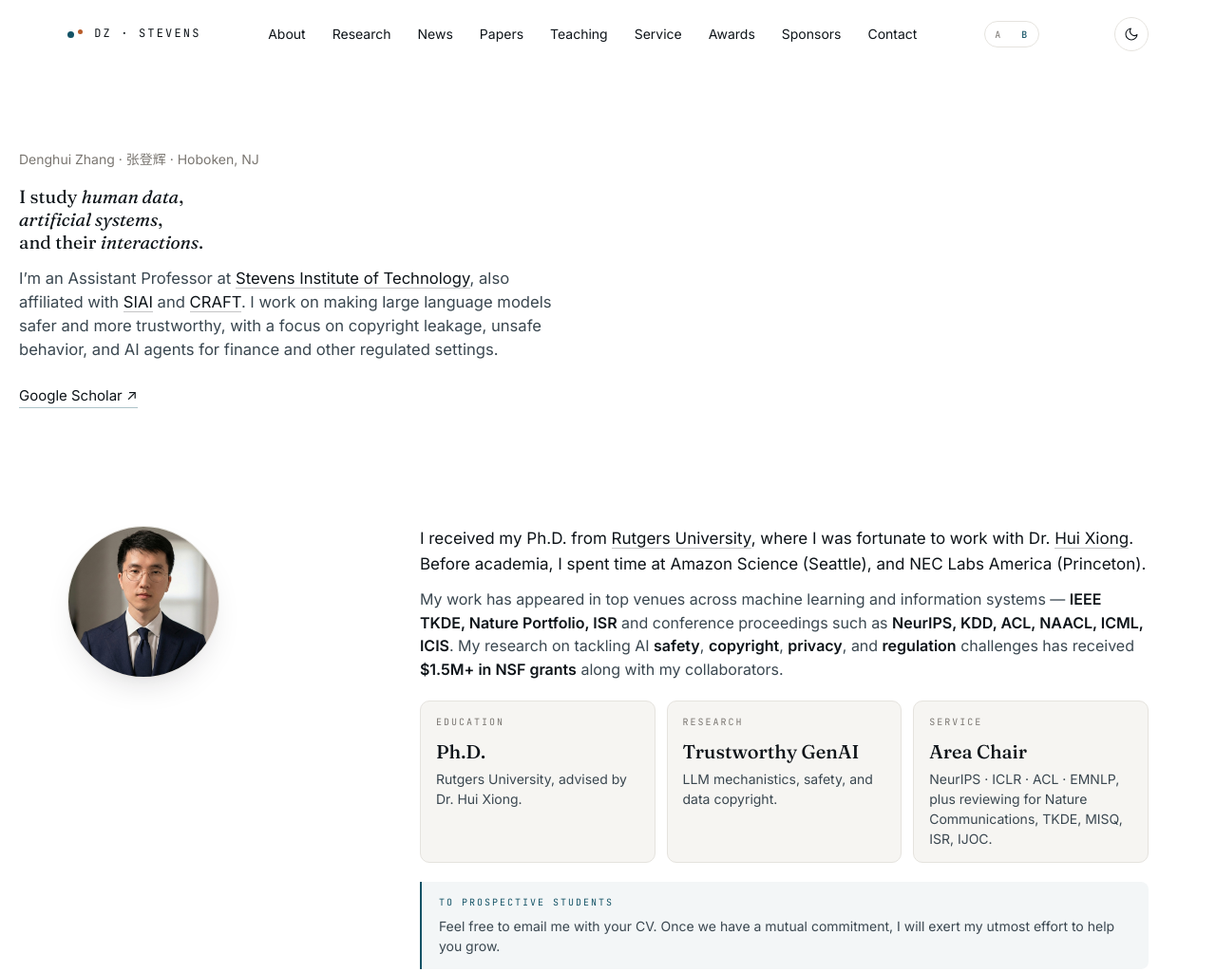
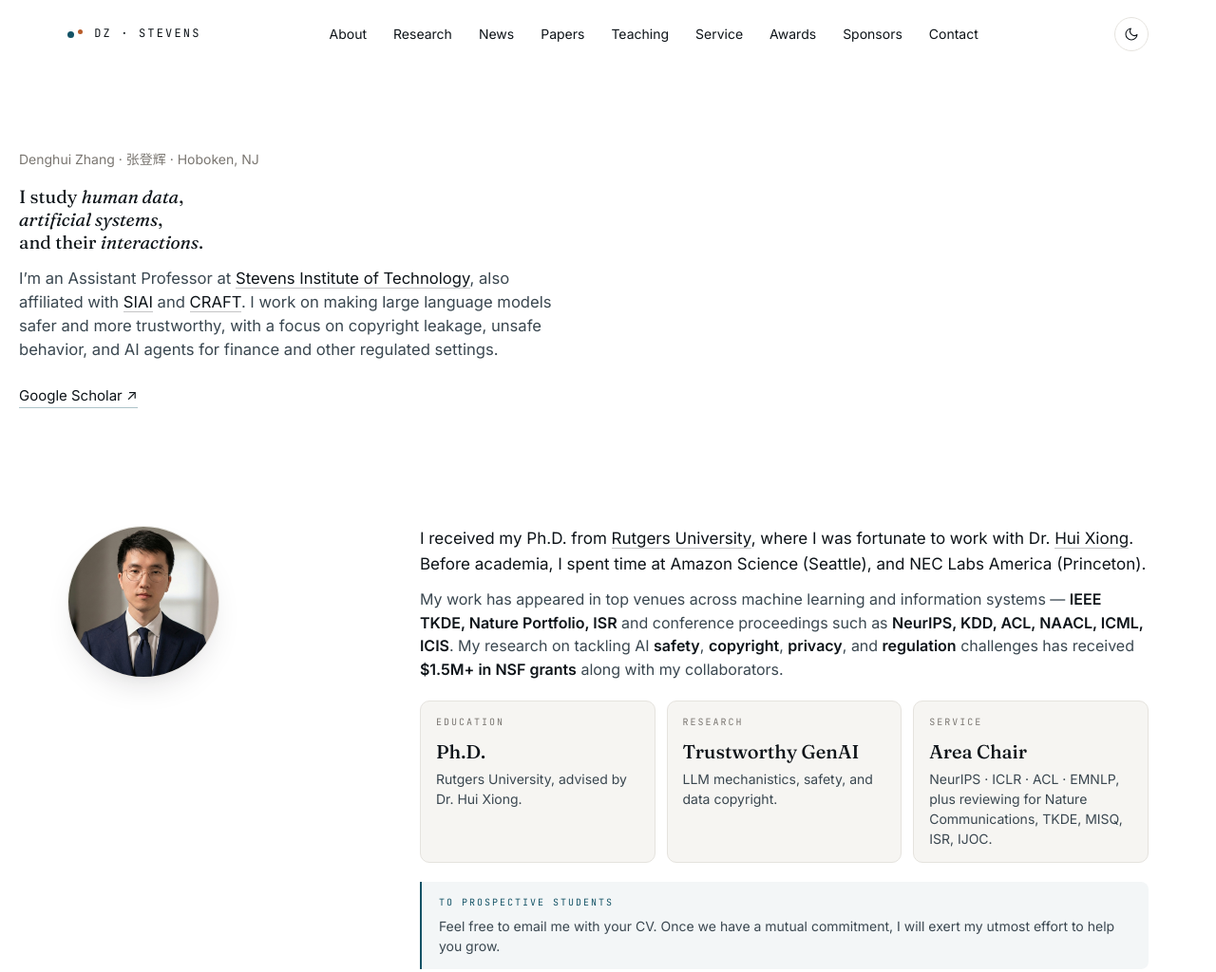
Before and after one commit to denghui-research/denghui-research.github.io, a plain HTML site: page index.html in a window 1280 px wide. Shown: the top 1024 px of the page at 95% size. Drawn offline with Linux system fonts and the light colour scheme.

Commit message:
Remove A/B style switch and its event handler

```diff
--- a/index.html
+++ b/index.html
@@ -793,37 +793,6 @@ footer a:hover { color: var(--accent); }
   --constellation: #EDE9DE;
 }
 
-/* Pill style switch */
-.style-toggle {
-  display: inline-flex;
-  align-items: center;
-  height: 28px;
-  border: 1px solid var(--rule);
-  border-radius: 999px;
-  background: transparent;
-  font-family: var(--mono);
-  font-size: 10px;
-  letter-spacing: 0.18em;
-  text-transform: uppercase;
-  cursor: pointer;
-  user-select: none;
-  padding: 0;
-  overflow: hidden;
-}
-.style-toggle:hover { border-color: var(--ink); }
-.style-toggle .opt {
-  width: 28px;
-  height: 28px;
-  display: inline-flex;
-  align-items: center;
-  justify-content: center;
-  color: var(--ink-mute);
-  transition: background 0.18s, color 0.18s;
-}
-.style-toggle .opt-a { color: var(--accent); font-weight: 500; }
-:root[data-style="scholar"] .style-toggle .opt-a { color: var(--ink-mute); font-weight: 400; }
-:root[data-style="scholar"] .style-toggle .opt-b { color: var(--accent); font-weight: 500; }
-
 /* ============ THEME TOGGLE ============ */
 .theme-toggle {
   width: 36px;
@@ -1024,10 +993,6 @@ footer a:hover { color: var(--accent); }
       <a href="#sponsors">Sponsors</a>
       <a href="#contact">Contact</a>
     </nav>
-    <button class="style-toggle" id="styleToggle" type="button" aria-label="Toggle typography style" title="Switch between Magazine (A) and Scholar (B) typography">
-      <span class="opt opt-a">A</span>
-      <span class="opt opt-b">B</span>
-    </button>
     <button class="theme-toggle" id="themeToggle" type="button" aria-label="Toggle color theme" title="Toggle theme">
       <svg class="icon-moon" viewBox="0 0 24 24" fill="none" stroke="currentColor" stroke-width="1.6" stroke-linecap="round" stroke-linejoin="round" aria-hidden="true"><path d="M21 12.79A9 9 0 1 1 11.21 3 7 7 0 0 0 21 12.79z"/></svg>
       <svg class="icon-sun" viewBox="0 0 24 24" fill="none" stroke="currentColor" stroke-width="1.6" stroke-linecap="round" stroke-linejoin="round" aria-hidden="true"><circle cx="12" cy="12" r="4"/><path d="M12 2v2M12 20v2M4.93 4.93l1.41 1.41M17.66 17.66l1.41 1.41M2 12h2M20 12h2M4.93 19.07l1.41-1.41M17.66 6.34l1.41-1.41"/></svg>
@@ -1904,29 +1869,6 @@ footer a:hover { color: var(--accent); }
     const next = root.dataset.theme === 'dark' ? 'light' : 'dark';
     root.dataset.theme = next;
     localStorage.setItem('theme', next);
-  });
-})();
-
-/* =========================================================
- * Typography style toggle (Magazine A / Scholar B)
- * Default is Magazine (Instrument Serif + italic gradient).
- * Scholar swaps display font to Source Serif 4 and turns
- * italic-gradient emphasis into plain bold.
- * ======================================================= */
-(function initStyle() {
-  const root = document.documentElement;
-  const saved = localStorage.getItem('typoStyle');
-  // Default is Scholar (B). Only Magazine (A) when explicitly saved.
-  if (saved !== 'magazine') root.dataset.style = 'scholar';
-  document.getElementById('styleToggle').addEventListener('click', () => {
-    const next = root.dataset.style === 'scholar' ? 'magazine' : 'scholar';
-    if (next === 'magazine') {
-      delete root.dataset.style;
-    } else {
-      root.dataset.style = next;
-    }
-    localStorage.setItem('typoStyle', next);
-    document.dispatchEvent(new Event('styleChanged'));
   });
 })();
 
```
